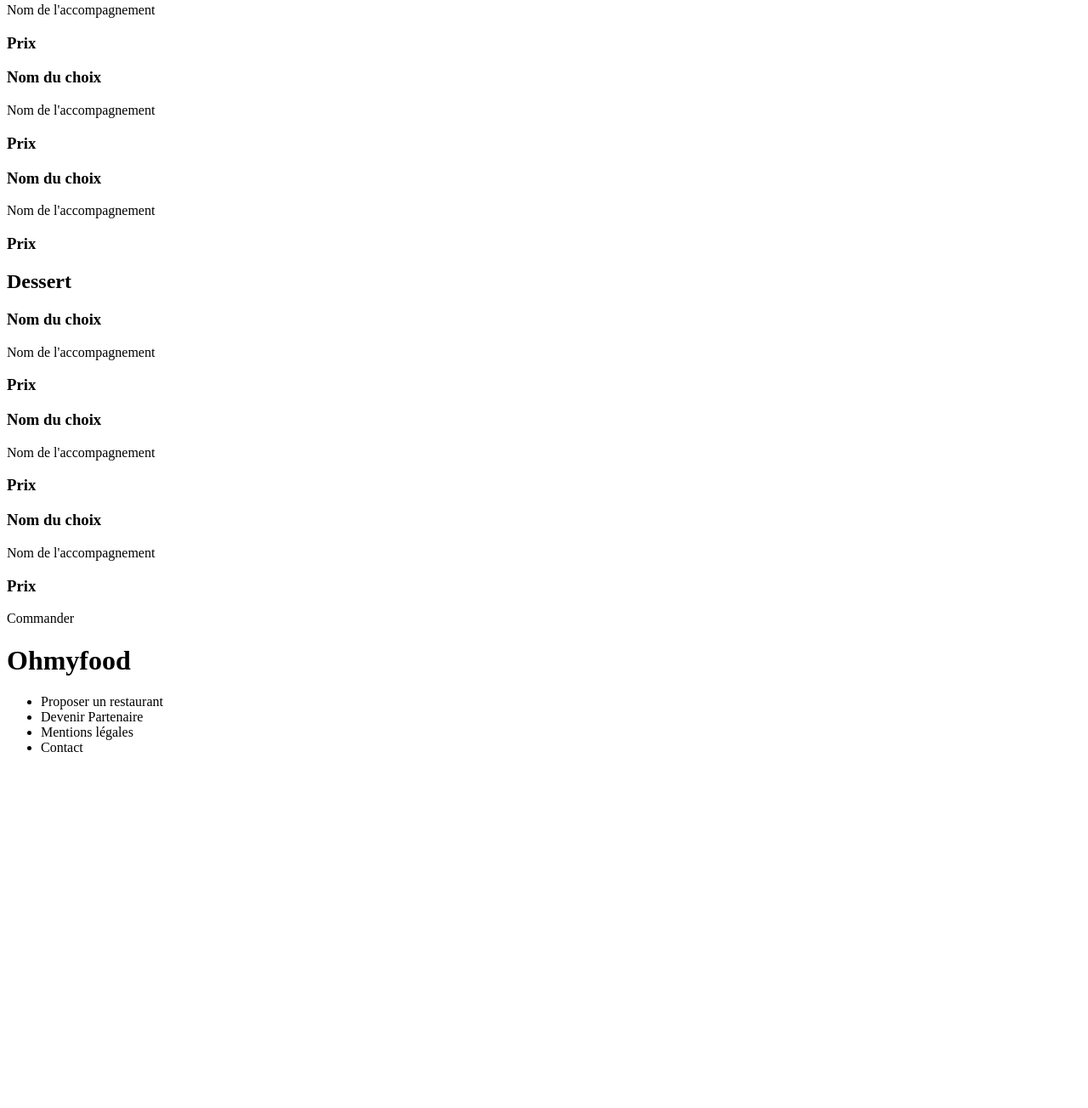
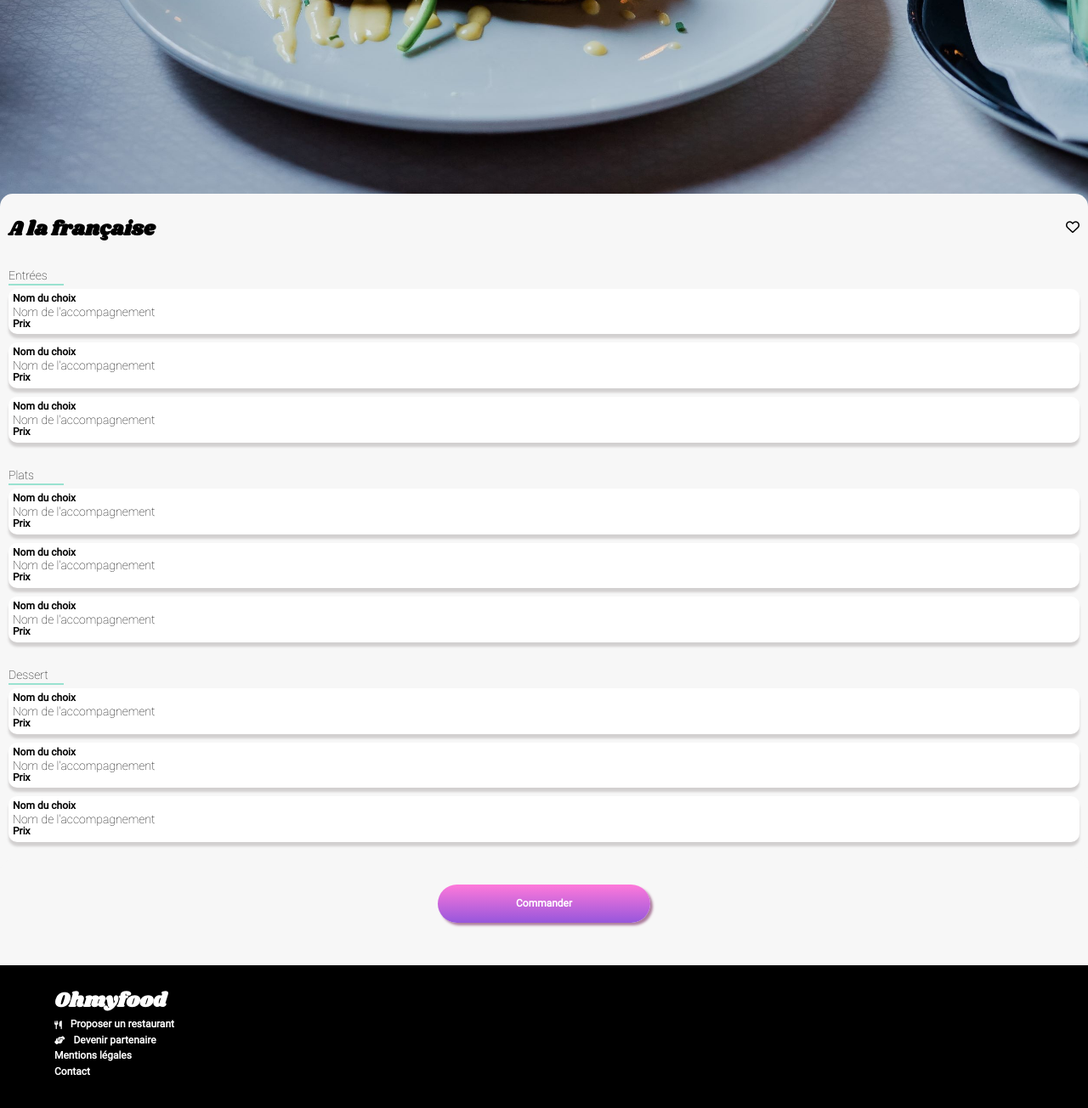
Before and after one commit to Supachango/P3-Mon-site-Ohmyfood, a plain HTML site: page pageALF.html in a window 1280 px wide. Shown: the part 670-1974 px from the top of the page at 85% size. Before the commit the page ends 1575 px from the top, so only its background shows below. Drawn offline with Linux system fonts and the light colour scheme.

Commit message:
💥 Fin MAP CSS ajout MQ tablette

```diff
--- a/css/style.css
+++ b/css/style.css
@@ -1,4 +1,4 @@
-/*! normalize.css v8.0.1 | MIT License | github.com/necolas/normalize.css */
+/*! normalize.css v8.0.1 | MIT License | githutnde.com/necolas/normalize.css */
 
 /* Document
    ========================================================================== */
@@ -383,23 +383,56 @@
   src: url('fonts/Shrikhand/Shrikhand-Regular.otf');
 }
 
-p, .BtnDeg, .btn{
-  font-family:'Roboto', Verdana, Geneva, Tahoma, sans-serif;
+h1{
+  font-family: 'Shrikhand', Verdana, Geneva, Tahoma, sans-serif;
   font-size: 14px;
-  }
+  margin:0px;
+}
 
 h2{
   font-family: 'Roboto-Bold', Verdana, Geneva, Tahoma, sans-serif;
-  font-size: 20px;
-  margin-top: 30px;
-  margin-bottom: 10px;
+
+  margin: 0px;
 }
 
 h3{
-  font-family: 'Roboto-Thin', Verdana, Geneva, Tahoma, sans-serif;
+  font-family: 'Roboto', Verdana, Geneva, Tahoma, sans-serif;
+  font-size: 12px;
+  color: #000000;
+  margin-top: 0px;
+  margin-bottom: 0px;
+}
+
+p{font-family:'Roboto-Thin', Verdana, Geneva, Tahoma, sans-serif;
   font-size: 14px;
-  margin-top: 0px;
-  margin-bottom: 20px;
+  margin: 0px;
+}
+
+ul{
+  margin:0px;
+  padding:0px;
+}
+
+.fdfnoir h1, h3{
+  color: #ffffff;
+  text-align: left;
+  font-weight: 100;
+}
+
+.fdhblanc h3{
+  color:#000000;
+}
+
+.fdhgris h3{
+  color: #000000;
+}
+
+.fdm1blanc h3{
+  color:#000000
+}
+
+.fdm2gris h3{
+  color: #000000;
 }
 
 
@@ -414,9 +447,8 @@
   box-shadow: 0px 5px 3px rgb(210, 208, 208);
 }
 
-
 .fdhblanc img{
-  width: 40%;
+  width: 175px;
   margin: 15px;
 }
 
@@ -429,9 +461,10 @@
   background-color:#eaeaeaff;
 }
 
-.fdhgris i{
-  margin-right: 10px;
+.fdhgris h3{
+  margin: 15px;
 }
+
 
 .fdnavgris{
   display: flex;
@@ -444,6 +477,12 @@
 .fdnavgris h2{
   margin-left: 20%;
   margin-right: 20%;
+  margin-top: 30px;
+  text-align: center;
+}
+
+.fdnavgris p{
+  margin: 15px;
   text-align: center;
 }
 
@@ -451,6 +490,7 @@
   margin-left:10%;
   margin-right: 10%;
   text-align: center;
+  margin-bottom: 30px;
 }
 
 .fdnavgris button{
@@ -458,25 +498,28 @@
 }
 
 .BtnDeg{
-  display: block;
   color: #ffff;
-  width: 200px;
+  width: 250px;
   height: 45px;
   background: linear-gradient(#ff79DA, #9656DC);
   border-radius: 25px 25px 25px 25px;
   border-width: 0 0px 0 0;
-  box-shadow: 0px 5px 3px rgb(210, 208, 208)
+  box-shadow: 3px 3px 3px #ac7c9d;
+  transition: 0.2s;
 }
 
 .BtnDeg:hover{
   color: #ffff;
-  width: 200px;
+  width: 250px;
   height: 45px;
-  background: linear-gradient(#cd65af, #7d47b7);
+  background: linear-gradient(#fb89db, #a469e7);
   border-radius: 25px 25px 25px 25px;
   border-width: 0 0px 0 0;
-  box-shadow: 0px 3px 2px rgb(210, 208, 208);
+  box-shadow: 5px 5px 5px #9f6c90;
   transition: 0.2s;
+}
+.BtnDeg h3{
+  margin:10px;
 }
 
 
@@ -496,51 +539,57 @@
 .fdm1blanc h2{
   display: flex;
   justify-content: left;
-  width: 100%;
-  margin-top 30px;
-  margin-left: 5%;
+  margin-top: 30px;
+  margin-bottom: 20px;
 }
 
 #flexbox1{
   display: flex;
   flex-direction: column;
+  width: 90%;
   margin-bottom: 30px;
 }
 
-.cercle {
-  width: 15px;
-  height: 15px;
-  border-radius: 20px;
-  color: purple;
-  margin-right: 10px;
-}
-
 .btn{
+  display: flex;
+  flex-direction: row;
+  align-items: center;
+  flex-grow: 0.5;
   color: black;
-  width: 400px;
   height: 45px;
   background-color: #f7f7f7ff;
   border-radius: 15px 15px 15px 15px;
   border-width: 0 0px 0 0;
   box-shadow: 0px 5px 3px rgb(210, 208, 208);
-  margin: 5px;
+  margin-left: 8px;
+  margin-bottom: 10px;
 }
-
 .btn:hover{
   color: black;
-  width: 400px;
   height: 45px;
   background-color: #f5edffff;
   border-radius: 15px 15px 15px 15px;
   border-width: 0 0px 0 0;
   box-shadow: 0px 5px 5px rgb(210, 208, 208);
-  margin: 5px;
   transition: 0.2s;
 }
 
+.btn img{
+  width: 18px;
+  height: 18px;
+  position: relative;
+  right:14px;
+}
 .port, .list, .store{
-  margin-right: 10px;
-  color: purple;
+  margin-right: 25px;
+  margin-left:15px;
+  color:gray;
+}
+
+.store a:hover{
+  margin-right: 25px;
+  margin-left:15px;
+  color:purple;
 }
 
 /*____________________________________________________________________________________________Main___*/
@@ -553,14 +602,100 @@
   justify-content: center;
   align-items: center;
   background-color: #f7f7f7ff;
+  width: 100%;
 }
-
-
+#flexbox2{
+  display: flex;
+  flex-direction: column;
+  width: 90%;
+  margin-bottom: 30px;
+}
 .fdm2gris h2{
   justify-content: left;
   display: flex;
   justify-content: left;
+  margin-top: 30px;
+}
+
+.crd{
+  background-color:white;
+  border-radius: 15px 15px 15px 15px;
+  box-shadow: 0px 5px 3px rgb(210, 208, 208);
+  margin-left: 0px;
+  margin-right: 0px;
+  position:relative;
+}
+
+.crd img{
+  border-radius: 20px 20px 0px 0px;
   width: 100%;
+  height: 200px;
+  object-fit: cover;
+}
+
+figcaption{
+  margin-left: 10px;
+  margin-bottom: 15px;
+  margin-top: 15px;
+}
+
+.crd h3, p{
+  margin:5px;
+}
+
+.coeur{
+  position:absolute;
+  right: 5%;
+  top: 81%;
+}
+
+figure a{
+  text-decoration: none;
+}
+
+figure:hover{
+  box-shadow: 0px 6px 4px rgb(134, 133, 133);
+}
+
+/*____________________________________________________________________________________________Footer___*/
+
+.fdfnoir{
+  display: flex;
+  background-color: rgb(0, 0, 0);
+  width: 100%;
+  justify-content: center;
+}
+
+#flexbox3{
+  display: flex;
+  flex-direction: column;
+  flex-wrap: wrap;
+  justify-content: left;
+  align-items: flex-start;
+  width: 90%;
   margin-top: 30px;
-  margin-left: 5%;
+  margin-bottom: 30px;
 }
+
+ul i{
+  color:white;
+  margin-right: 10px;
+  font-size: 10px;
+  /* les icônes sont considérées comme des polices de caratère*/
+}
+
+li{
+  display: flex;
+  flex-direction: row;
+  margin-top: 5px;
+  align-items: center;
+}
+
+li a{
+  text-decoration: none;
+}
+
+li a:hover {
+  background: #008766ff;
+  color: #99e2d0ff;
+}
--- a/css/style2.css
+++ b/css/style2.css
@@ -1,4 +1,4 @@
-/*! normalize.css v8.0.1 | MIT License | github.com/necolas/normalize.css */
+/*! normalize.css v2
 
 /* Document
    ========================================================================== */
@@ -402,6 +402,21 @@
   margin-bottom: 0px;
 }
 
+h4{
+  font-family: 'Roboto', Verdana, Geneva, Tahoma, sans-serif;
+  font-size: 12px;
+  color: #ffffff;
+  margin-top: 0px;
+  margin-bottom: 0px;
+}
+
+h5{
+  font-family: 'Shrikhand', Verdana, Geneva, Tahoma, sans-serif;
+  font-size: 24px;
+  margin:0px;
+  color: #ffffff;
+}
+
 p{font-family:'Roboto-Thin', Verdana, Geneva, Tahoma, sans-serif;
   font-size: 14px;
   margin: 0px;
@@ -443,19 +458,149 @@
   width: 100%;
 }
 
+/*_______________________________________________________________________________Main->La carte ALF___*/
+
 .fdmgris{
+  width: 100%;
   background-color: #f7f7f7ff;
   border-radius: 15px 15px 0px 0px;
 }
 
 h1{
+  margin-top: 20px;
+  margin-bottom: 10px;
+}
+
+#flexboxTALF{
+  display: flex;
+  flex-direction: row;
+  align-items: center;
+  justify-content: space-between;
+  padding: 10px;
+}
+
+.fdmgris2{
+  width: 100%;
+  background-color: #f7f7f7ff;
+  border-radius: 15px 15px 0px 0px;
+  position: relative;
+  top: -20px;
+}
+
+.Titréflex{
+  display: flex;
+  flex-direction: column;
+  justify-content: flex-start;
+  padding: 10px;
+}
+
+.tbdverts{
+  display:flex;
+  flex-direction: column;
+  justify-content: flex-start;
+}
+
+.brdvert{
+ border: 0.1em solid #99e2d0ff;
+ width:5%;
+ margin-top: 2px;
+ margin-bottom: 4px;
+}
+
+.crdchoix{
+  background-color: white;
+  border-radius: 10px 10px 10px 10px;
+  margin-bottom: 10px;
+  box-shadow: 0px 5px 3px rgb(210, 208, 208);
+  padding:5px;
+}
+
+.flexbox{
+  display:flex;
+  flex-direction: column;
+  justify-content: flex-start;
+}
+/*_______________________________________________________________________________Main->Bouton commande___*/
+
+#btnCom{
+  display:flex;
+  justify-content: center;
+  background-color: #f7f7f7ff;
+  border-radius: 15px 15px 0px 0px;
+  padding-top: 30px;
+  padding-bottom: 50px;
+}
+
+.BtnDeg{
+  width: 250px;
+  height: 45px;
+  background: linear-gradient(#ff79DA, #9656DC);
+  border-radius: 25px 25px 25px 25px;
+  border-width: 0 0px 0 0;
+  box-shadow: 3px 3px 3px #ac7c9d;
+  transition: 0.2s;
+}
+
+.BtnDeg:hover{
+  width: 250px;
+  height: 45px;
+  background: linear-gradient(#fb89db, #a469e7);
+  border-radius: 25px 25px 25px 25px;
+  border-width: 0 0px 0 0;
+  box-shadow: 5px 5px 5px #9f6c90;
+  transition: 0.2s;
+}
+.BtnDeg h5{
+  margin:10px;
+}
+
+
+/*____________________________________________________________________________________________Footer___*/
+
+footer{
+  position: relative;
+  background-color: rgb(0, 0, 0);
+}
+
+.fdfnoir{
+  display: flex;
+  background-color: rgb(0, 0, 0);
+  width: 100%;
+  justify-content: center;
+  position: relative;
+  top: -20px;
+}
+
+#flexbox3{
+  display: flex;
+  flex-direction: column;
+  flex-wrap: wrap;
+  justify-content: left;
+  align-items: flex-start;
+  width: 90%;
   margin-top: 30px;
   margin-bottom: 30px;
 }
 
-#flexboxTcrt{
+ul i{
+  color:white;
+  margin-right: 10px;
+  font-size: 10px;
+  /* les icônes sont considérées comme des polices de caratère*/
+}
+
+li{
   display: flex;
   flex-direction: row;
-    width:90%;
+  margin-top: 5px;
   align-items: center;
 }
+
+li a{
+  text-decoration: none;
+}
+
+li a:hover {
+  background: #008766ff;
+  color: #99e2d0ff;
+}
--- a/pageALF.html
+++ b/pageALF.html
@@ -4,25 +4,35 @@
 			<meta charset="utf-8">
 			<meta name="viewport" content="width=device-width, initial-scale=1">
 			<title>Ohmyfood - A la française</title>
-            <link rel="stylesheet" href="style.css2">
+            <link rel="stylesheet" href="css/style2.css">
             <link rel="stylesheet" href="https://cdnjs.cloudflare.com/ajax/libs/font-awesome/6.2.0/css/all.min.css">
 		</head>
 		<body id="bloc page">
 			<header>
-                <nav><a><i><img src="" alt="icône précedent"></i></a></nav>
-                <div class="fdhblanc">
+                <div id="fdhblanc">
+                    <div id="flexboxnav">
+                        <nav><a href="index.html"><i class="fa-solid fa-arrow-left precedent"></i></a></nav>
                         <img src="images/ohmyfood.png" alt="logo du site">
+                    </div>
 				</div>
             </header>
             <main>
+                <section class="fdmgris">
                     <div id="photosplash">
-                    <img src="" alt="photo d'un plat du restaurant">
+                        <img src="images/alf.jpg" alt="photo d'un plat du restaurant">
                     </div>
-                <section class="fdmgris">
+                </section>
+                <section class="fdmgris2">
+                    <div id="flexboxTALF">
                         <h1>A la française</h1>
-                    <h2>Entrées</h2>
+                        <i class="fa-regular fa-heart coeur"></i>
+                    </div>
+                    <div class="Titréflex">
+                        <div class="tbdverts">
+                            <p>Entrées</p>
                             <div class="brdvert"></div>
-                        <div id="flexbox1">
+                        </div>
+                        <div id="flexbox f1">
                             <div class="crdchoix">
                                 <h3>Nom du choix</h3>
                                 <p>Nom de l'accompagnement</p>
@@ -39,27 +49,13 @@
                                 <h3>Prix</h3>
                             </div>
                         </div>
-                    <h2>Plats</h2>
+                    </div>
+                    <div class="Titréflex">
+                        <div class="tbdverts">
+                            <p>Plats</p>
                             <div class="brdvert"></div>
-                        <div id="flexbox2"></div>
-                            <div class="crdchoix">
-                                <h3>Nom du choix</h3>
-                                <p>Nom de l'accompagnement</p>
-                                <h3>Prix</h3>
                         </div>
-                            <div class="crdchoix">
-                                <h3>Nom du choix</h3>
-                                <p>Nom de l'accompagnement</p>
-                                <h3>Prix</h3>
-                            </div>
-                            <div class="crdchoix">
-                                <h3>Nom du choix</h3>
-                                <p>Nom de l'accompagnement</p>
-                                <h3>Prix</h3>
-                            </div>
-                    <h2>Dessert</h2>
-                    <div class="brdvert"></div>
-                        <div id="flexbox3">
+                        <div id="flexbox f2"></div>
                             <div class="crdchoix">
                                 <h3>Nom du choix</h3>
                                 <p>Nom de l'accompagnement</p>
@@ -76,18 +72,45 @@
                                 <h3>Prix</h3>
                             </div>
                         </div>
-                    <div class="btn">Commander</div>
+                    <div class="Titréflex">
+                        <div class="tbdverts">
+                            <p>Dessert</p>
+                            <div class="brdvert"></div>
+                        </div>
+                        <div id="flexbox f3">
+                            <div class="crdchoix">
+                                <h3>Nom du choix</h3>
+                                <p>Nom de l'accompagnement</p>
+                                <h3>Prix</h3>
+                            </div>
+                            <div class="crdchoix">
+                                <h3>Nom du choix</h3>
+                                <p>Nom de l'accompagnement</p>
+                                <h3>Prix</h3>
+                            </div>
+                            <div class="crdchoix">
+                                <h3>Nom du choix</h3>
+                                <p>Nom de l'accompagnement</p>
+                                <h3>Prix</h3>
+                            </div>
+                        </div>
+                    </div>
+                    <div id="btnCom">
+                        <a><button class="BtnDeg"><h4>Commander</h4></button></a>
+                    </div>
                 </section>
             </main>
             <footer>
                 <div class="fdfnoir">
-					<h1>Ohmyfood</h1>
+					<div id="flexbox3">
+						<h5>Ohmyfood</h5>
 						<ul>
-						<li><i></i>Proposer un restaurant</li>
-						<li><i></i>Devenir Partenaire</li>
-						<li>Mentions légales</li>
-						<li><a>Contact</a></li>
+							<li><i class="fa-solid fa-utensils couverts"></i><h4>Proposer un restaurant</h4></li>
+							<li><i class="fa-solid fa-handshake-angle mains"></i><h4>Devenir partenaire</h4></li>
+							<li><h4>Mentions légales</h4></li>
+							<li><a href="mailto:s.client.ohmyfood@gmail.com"><h4>Contact</h4></a></li>
 						</ul>
+					</div>
 				</div>
             </footer>
         </body>
```
Also changed, not shown: index.html (+10 -9 lines), images/alf.jpg (added), images/ldds.jpg (added), images/le colosse.png (added), images/lne.jpg (added), images/lpdg.jpg (added), images/p1.png (added), images/p2.png (added), images/p3.png (added). Lines whose indentation alone changed are shown as unchanged.
